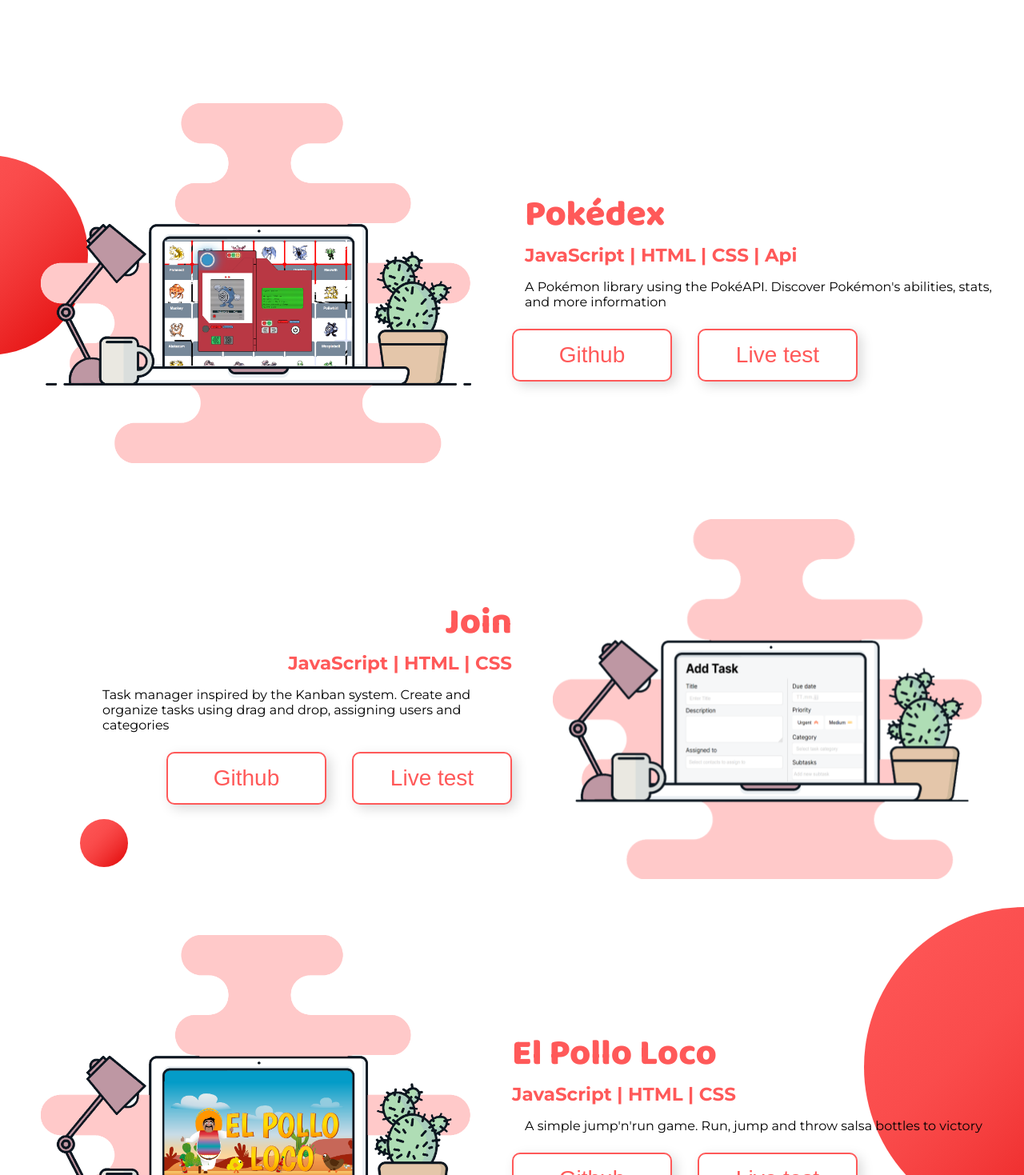
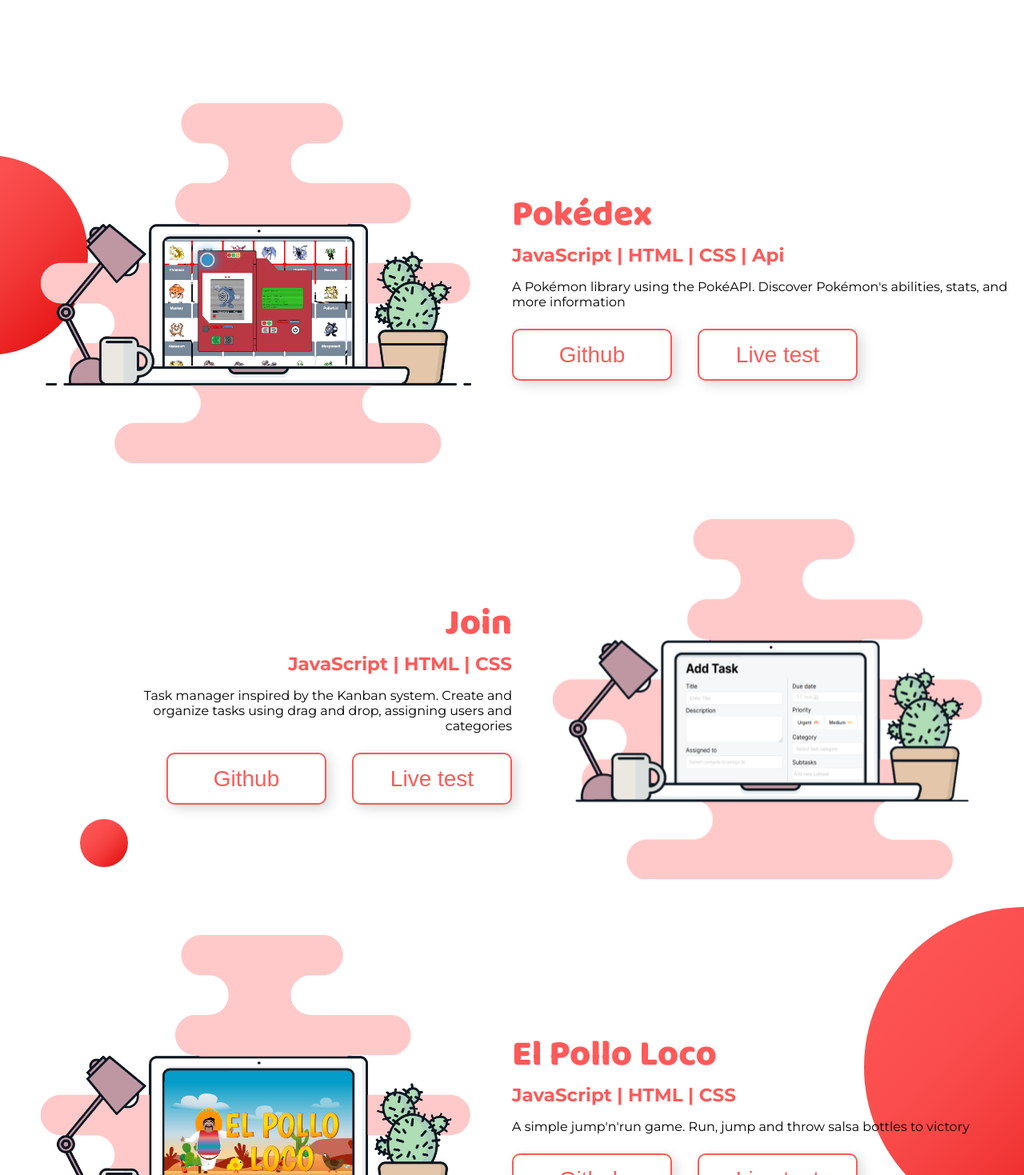
Before and after one commit to OliverHaerle/Portfolio, an Angular app: page / in a window 1280 px wide. Shown: the part 2248-3717 px from the top of the page at 80% size. Built offline with nearby package versions, Linux system fonts and the light colour scheme.

Commit message:
fixed buttons

```diff
--- a/src/app/about-me/about-me.component.scss
+++ b/src/app/about-me/about-me.component.scss
@@ -33,6 +33,7 @@
 
 .button {
     width: 254px;
+    height: 60px;
     text-decoration: none;
     font-size: 23px;
     padding: 15px 30px;
--- a/src/app/contact/contact.component.scss
+++ b/src/app/contact/contact.component.scss
@@ -97,6 +97,7 @@
 
     a {
         color: $primary-color;
+        text-decoration: none;
 
         &:hover {
             cursor: pointer;
@@ -219,6 +220,7 @@
     color: #BBB;
     font-size: 23px;
     font-weight: 400;
+    cursor: not-allowed;
 }
 
 .active-button {
--- a/src/app/footer/footer.component.html
+++ b/src/app/footer/footer.component.html
@@ -12,7 +12,7 @@
     <div class="right-side">
         <div class="img-container">
             <a href="https://github.com/OliverHaerle" target="_blank"><img src="../../assets/img/icons/white/git-white.svg" alt=""></a>
-            <a href="#contact"><img src="../../assets/img/icons/white/mail-white.svg" alt=""></a>
+            <a href=mailto:Oliver.haerle@outlook.com><img src="../../assets/img/icons/white/mail-white.svg" alt=""></a>
             <a href="https://www.linkedin.com/in/oliver-h%C3%A4rle-3b182b295" target="_blank"><img src="../../assets/img/icons/white/linkedin-white.svg" alt=""></a>
         </div>
     </div>
--- a/src/app/hello/hello.component.html
+++ b/src/app/hello/hello.component.html
@@ -21,7 +21,7 @@
             </div>
 
             <div class="icons">
-                <a href="#contact"><div><img class="icon" src="../../assets/img/icons/red/mail-red.svg" alt="email-link"></div></a>
+                <a href=mailto:Oliver.haerle@outlook.com><div><img class="icon" src="../../assets/img/icons/red/mail-red.svg" alt="email-link"></div></a>
                 <a href="https://www.linkedin.com/in/oliver-h%C3%A4rle-3b182b295" target="_blank"><div><img class="icon" src="../../assets/img/icons/red/linkedin-red.svg" alt="linkedin-link"></div></a>
                 <a href="https://github.com/OliverHaerle"><div><img class="icon" src="../../assets/img/icons/red/git-red.svg" alt="github-link"></div></a>
             </div>
--- a/src/app/join/join.component.html
+++ b/src/app/join/join.component.html
@@ -7,6 +7,7 @@
         <p class="fontMontserrat"> Task manager inspired by the Kanban system. Create and organize tasks using drag and
             drop, assigning users and categories</p>
         <div class="button-container">
+            <!-- <button> <a href="https://github.com/OliverHaerle/Pok-dex---final" target="_blank"></a> Github </button> -->
             <a href="https://github.com/OliverHaerle/Pok-dex---final" target="_blank"><button> Github </button></a>
             <a href={{liveLink}} target="_blank"><button>Live test</button></a>
         </div>
--- a/src/app/join/join.component.scss
+++ b/src/app/join/join.component.scss
@@ -47,6 +47,7 @@
     p {
         margin-top: 16px;
         width: 80%;
+        text-align: end;
     }
 }
 
@@ -60,6 +61,7 @@
         font-size: 28px;
         padding: 15px 30px;
         width: 200px;
+        height: 65px;
 
         transition: all .3s;
         position: relative;
--- a/src/app/pokedex/pokedex.component.scss
+++ b/src/app/pokedex/pokedex.component.scss
@@ -36,7 +36,7 @@
         font-size: 45px;
         background-color: rgb(255, 255, 255);
         border-radius: 8px;
-        margin: 0 16px;
+        margin: 0;
     }
 
     h3 {
@@ -44,14 +44,12 @@
         font-size: 23px;
         background-color: rgb(255, 255, 255);
         border-radius: 8px;
-        padding: 0 16px;
     }
 
     p {
         margin-top: 16px;
         background-color: rgb(255, 255, 255);
         border-radius: 8px;
-        margin-left: 16px;
         margin-right: 16px;
     }
 }
@@ -66,6 +64,7 @@
         font-size: 28px;
         padding: 15px 30px;
         width: 200px;
+        height: 65px;
 
         transition: all .3s;
         position: relative;
--- a/src/app/pollo-loco/pollo-loco.component.scss
+++ b/src/app/pollo-loco/pollo-loco.component.scss
@@ -47,8 +47,6 @@
 p {
     border-radius: 8px;
     margin-top: 16px;
-    margin-left: 16px;
-    margin-right: 16px;
 }
 
 .button-container {
@@ -60,6 +58,7 @@
         font-size: 28px;
         padding: 15px 30px;
         width: 200px;
+        height: 65px;
 
         transition: all .3s;
         position: relative;
```
